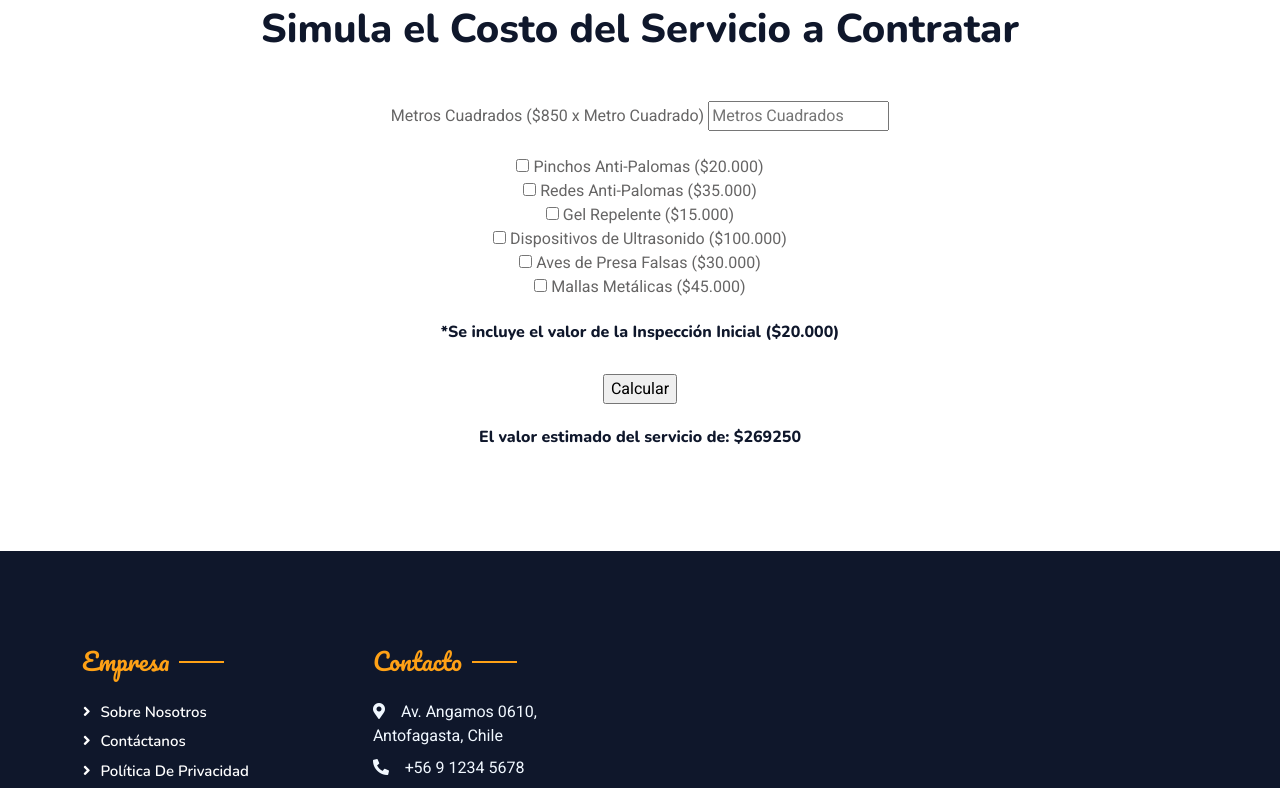
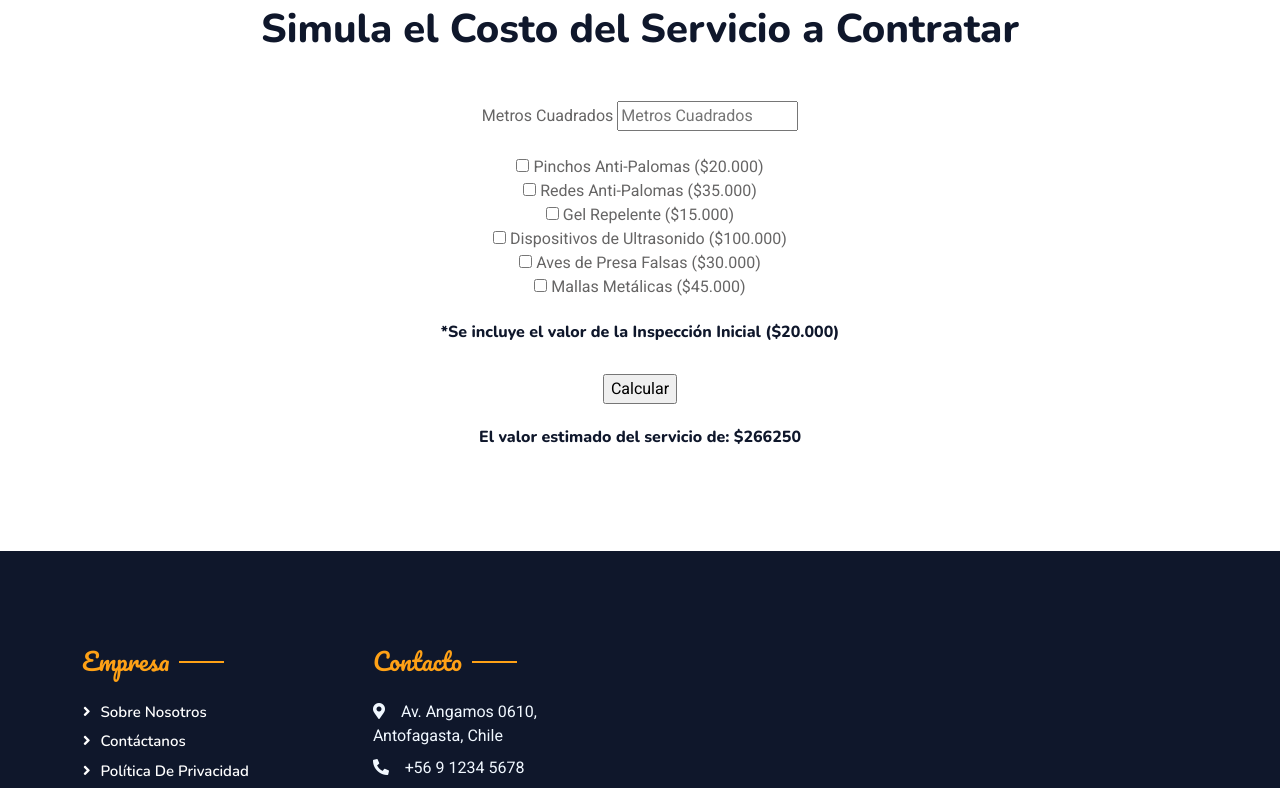
Before and after one commit to grusolutions/grusolutions-website, a plain HTML site: page menu.html in a window 1280 px wide. Both pictures are taken after typing "5" into the empty fields and a click on the button "Calcular". Shown: the part 1457-2245 px from the top of the page. Drawn offline with nearby package versions, Linux system fonts and the light colour scheme.

Commit message:
(fix): Se cambia un error de texto
Se quita la especificación del costo de los metros cuadrados y se modifica el valor a multiplicar en el archivo "main2.js".

```diff
--- a/js/main2.js
+++ b/js/main2.js
@@ -2,7 +2,7 @@ let simulador = document.getElementById('simulador')
 
 function simularPrecios() {
 
-    let metrosCuadrados = document.getElementById('metrosCuadrados').value * 850,
+    let metrosCuadrados = document.getElementById('metrosCuadrados').value * 250,
         pinchosPalomas = document.getElementById('pinchosPalomas').value,
         redesPalomas = document.getElementById('redesPalomas').value,
         gelRep = document.getElementById('gelRep').value,
--- a/menu.html
+++ b/menu.html
@@ -445,7 +445,7 @@
                         <div class="wow fadeInUp" data-wow-delay="0.2s">
                             <div class="principal">
                                 <form id="simulador">
-                                    <label for="metrosCuadrados">Metros Cuadrados ($850 x Metro Cuadrado)</label>
+                                    <label for="metrosCuadrados">Metros Cuadrados</label>
                                     <input type="number" placeholder="Metros Cuadrados" id="metrosCuadrados" required />
                                     <br><br>
                                     <input type="checkbox" id="pinchosPalomas" name="pinchosAntiPalomas" value="20000" required />
```
